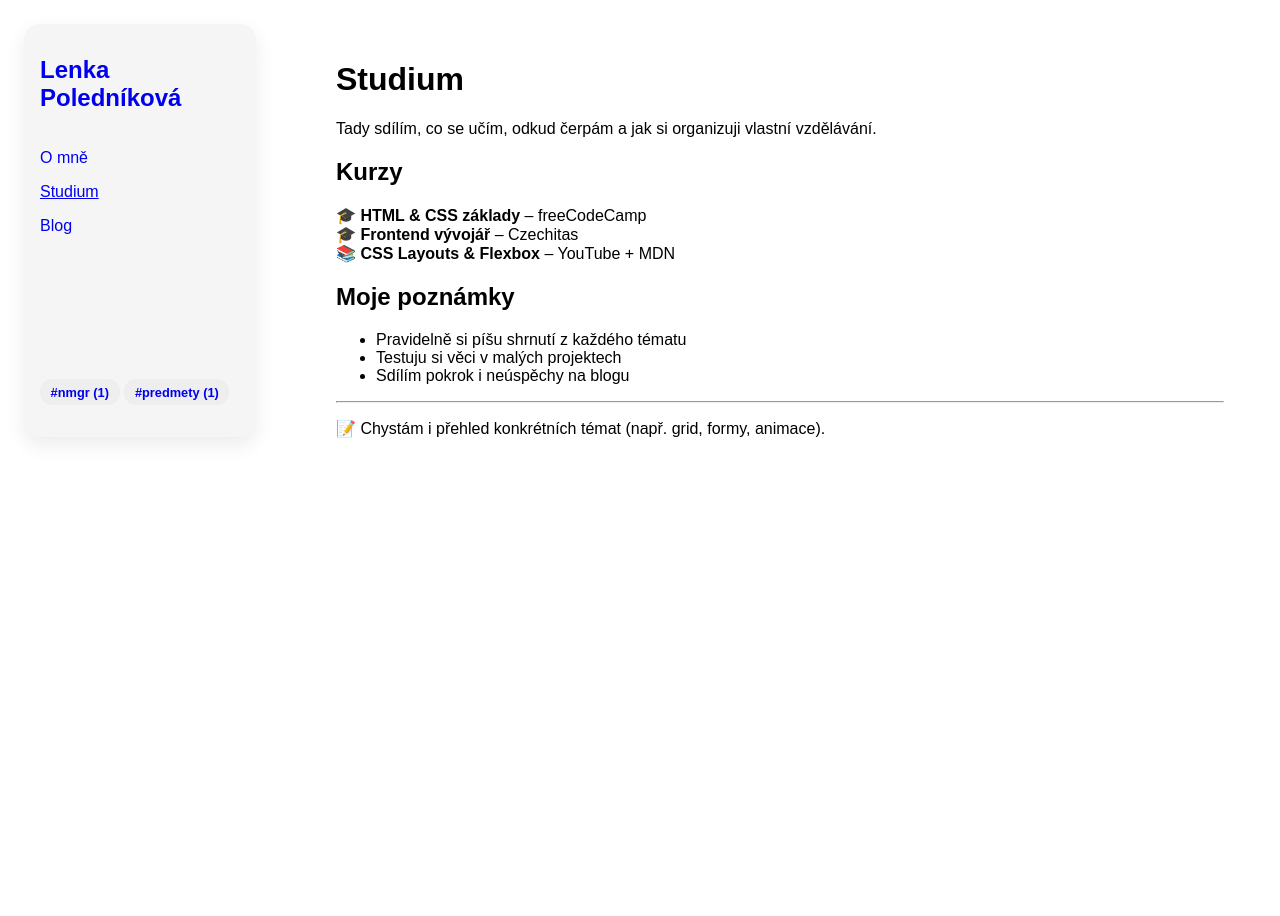
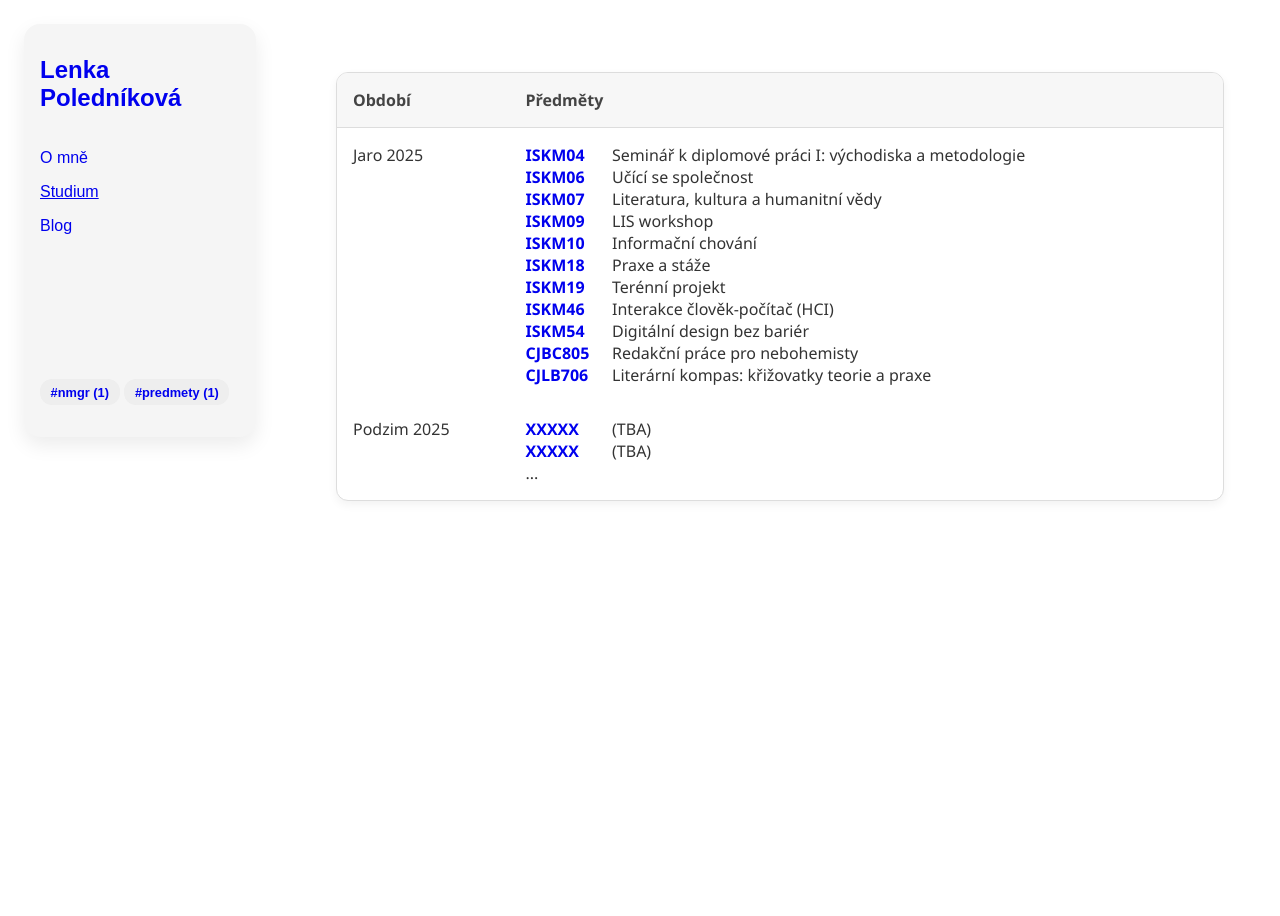
Before and after one commit to lenkapng/lenkapng.github.io, a Jekyll site: the page built from studium.md, in a window 1280 px wide. Built offline with Jekyll 4.4.1, drawn with Linux system fonts in a browser that asks for light colours.

Commit message:
Aktualizace 2

```diff
--- a/_layouts/default.html
+++ b/_layouts/default.html
@@ -23,16 +23,18 @@
 
       <div class="tags-list">
   {% assign sorted_tags = site.tags | sort %}
+  {% assign current_url = page.url %}
   {% for tag in sorted_tags %}
     {% assign tag_name = tag[0] %}
     {% assign tag_count = tag[1].size %}
-        {% assign current_url = page.url %}
-<a href="/tags/{{ tag_name | slugify }}/"
-   class="{% if current_url contains '/tags/' and current_url contains tag_name | slugify %}active{% endif %}">
+    {% assign tag_slug = tag_name | slugify %}
+    <a href="/tags/{{ tag_slug }}/"
+       class="{% if current_url contains '/tags/' and current_url contains tag_slug %}active{% endif %}">
       #{{ tag_name }} ({{ tag_count }})
     </a>
   {% endfor %}
 </div>
+
     </div>
   </aside>
 
--- a/assets/style.css
+++ b/assets/style.css
@@ -157,3 +157,15 @@ nav a {
   border: 1px solid #0000EE;
   /* background: #hex; */
 }
+
+p {
+  text-align: justify;
+}
+
+.subject-code {
+  color: #0000EE;
+  font-weight: 600;
+  display: inline-block;
+  width: 9ch; /* nastaví pevnou šířku, jako „tabulátor“ */
+  white-space: nowrap;
+}
--- a/studium.md
+++ b/studium.md
@@ -4,22 +4,101 @@ title: Studium
 permalink: /studium/
 ---
 
-# Studium
+<style>
+  .semester-table {
+    width: 100%;
+    border-collapse: separate;
+    border-spacing: 0;
+    margin-top: 2rem;
+    font-family: 'Segoe UI', sans-serif;
+    font-size: 1rem;
+    background-color: #fff;
+    border: 1px solid #ddd;
+    border-radius: 12px;
+    overflow: hidden;
+    box-shadow: 0 4px 10px rgba(0, 0, 0, 0.05);
+  }
 
-Tady sdílím, co se učím, odkud čerpám a jak si organizuji vlastní vzdělávání.
+  .semester-table th,
+  .semester-table td {
+    padding: 1rem;
+    text-align: left;
+    vertical-align: top;
+  }
 
-## Kurzy
+  .semester-table thead {
+    background-color: #f7f7f7;
+  }
 
-🎓 **HTML & CSS základy** – freeCodeCamp
-🎓 **Frontend vývojář** – Czechitas
-📚 **CSS Layouts & Flexbox** – YouTube + MDN
+  .semester-table th {
+    font-weight: 600;
+    color: #444;
+    border-bottom: 1px solid #ddd;
+  }
 
-## Moje poznámky
+  .semester-table td {
+    color: #333;
+  }
 
-- Pravidelně si píšu shrnutí z každého tématu
-- Testuju si věci v malých projektech
-- Sdílím pokrok i neúspěchy na blogu
+  .subject-code {
+    color: #0000EE;
+    font-weight: 600;
+    white-space: nowrap;
+  }
 
----
+  @media (max-width: 768px) {
+    .semester-table, thead, tbody, th, td, tr {
+      display: block;
+    }
+    .semester-table thead {
+      display: none;
+    }
+    .semester-table tr {
+      margin-bottom: 1rem;
+    }
+    .semester-table td::before {
+      content: attr(data-label);
+      font-weight: bold;
+      display: block;
+      margin-bottom: 0.25rem;
+      color: #555;
+    }
+  }
+</style>
 
-📝 Chystám i přehled konkrétních témat (např. grid, formy, animace).
+<table class="semester-table">
+  <thead>
+    <tr>
+      <th>Období</th>
+      <th>Předměty</th>
+    </tr>
+  </thead>
+  <tbody>
+    <tr>
+      <td data-label="Období">Jaro 2025</td>
+      <td data-label="Předměty">
+        <span class="subject-code">ISKM04</span> Seminář k diplomové práci I: východiska a metodologie<br>
+        <span class="subject-code">ISKM06</span> Učící se společnost<br>
+        <span class="subject-code">ISKM07</span> Literatura, kultura a humanitní vědy<br>
+        <span class="subject-code">ISKM09</span> LIS workshop<br>
+        <span class="subject-code">ISKM10</span> Informační chování<br>
+        <span class="subject-code">ISKM18</span> Praxe a stáže<br>
+        <span class="subject-code">ISKM19</span> Terénní projekt<br>
+        <span class="subject-code">ISKM46</span> Interakce člověk-počítač (HCI)<br>
+        <span class="subject-code">ISKM54</span> Digitální design bez bariér<br>
+        <span class="subject-code">CJBC805</span> Redakční práce pro nebohemisty<br>
+        <span class="subject-code">CJLB706</span> Literární kompas: křižovatky teorie a praxe
+      </td>
+    </tr>
+
+    <tr>
+      <td data-label="Období">Podzim 2025</td>
+      <td data-label="Předměty">
+        <!-- připraveno k doplnění -->
+        <span class="subject-code">XXXXX</span> (TBA)<br>
+        <span class="subject-code">XXXXX</span> (TBA)<br>
+        ...
+      </td>
+    </tr>
+  </tbody>
+</table>
```
Also changed, not shown: _layouts/post.html (+5 -3 lines), about.md (+21 -4 lines), concerts.md (added, +99 -0 lines), 11 other files. Lines whose indentation alone changed are shown as unchanged.
